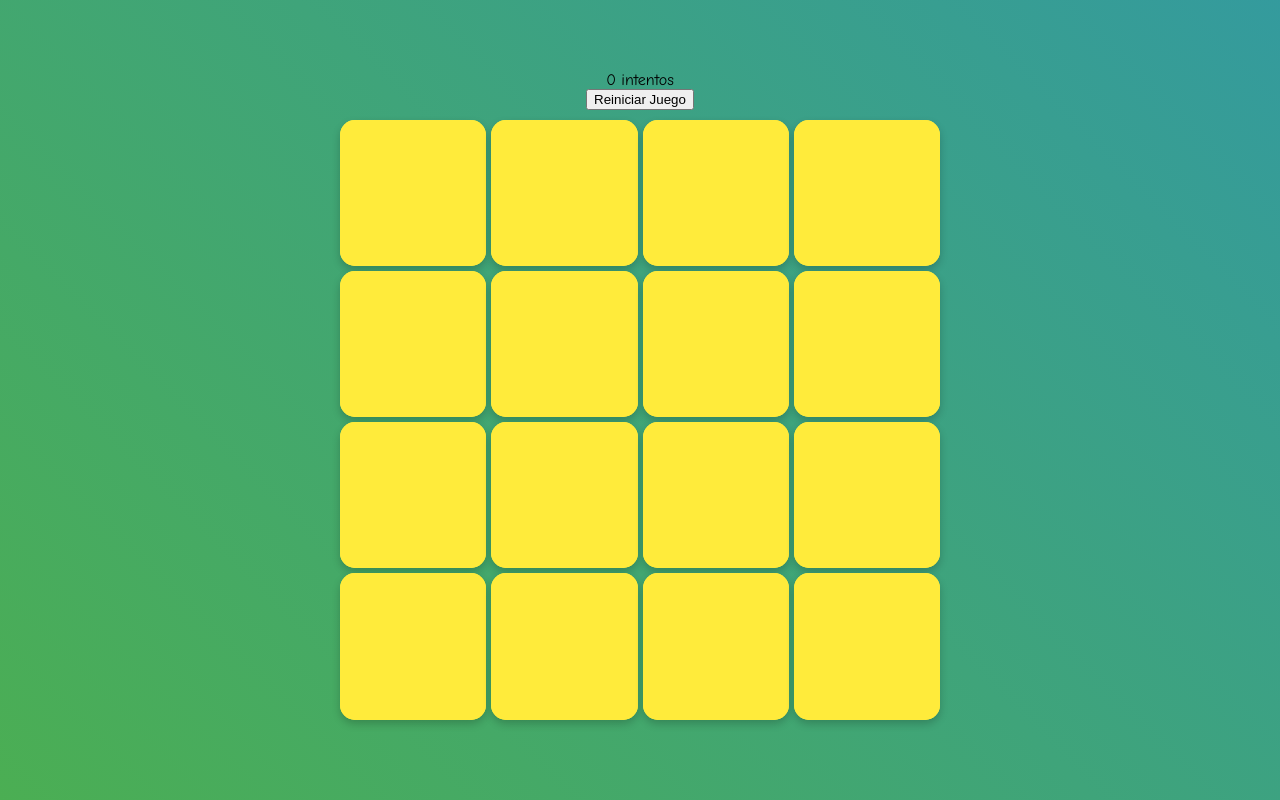
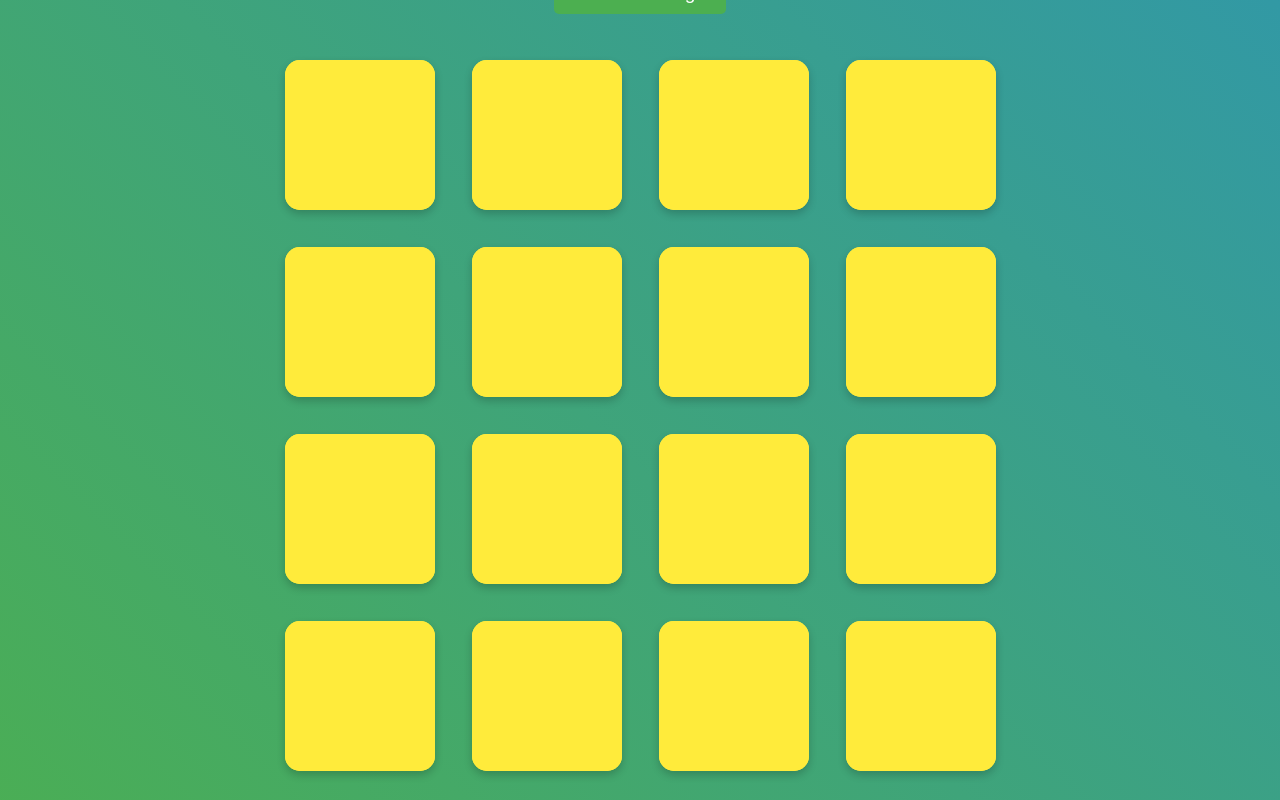
Before and after one commit to pinguineitor09/medicinememory, a plain HTML site: page index.html in a window 1280 px wide. Drawn offline with Linux system fonts and the light colour scheme.

Commit message:
Update styles.css

```diff
--- a/styles.css
+++ b/styles.css
@@ -1,6 +1,8 @@
+/* Estilos generales para el juego */
 body {
    margin: 0;
    font-family: 'Comic Sans MS', cursive, sans-serif;
+   overflow: hidden;
    background: linear-gradient(45deg, #ff6b6b, #f7b733, #4caf50, #1e88e5);
    background-size: 600% 600%;
    animation: backgroundAnimation 10s ease infinite;
@@ -19,29 +21,59 @@ body {
 }
 
 #wrapper {
-  height: 100vh;
+   height: 85vh;
    display: flex;
    flex-direction: column;
    align-items: center;
    justify-content: center;
+   position: relative;
+   z-index: 1;
+}
+
+#stats {
+   color: #ff6347;
+   padding: 1rem;
+   text-align: center;
+   width: calc(100% - 2rem);
+   font-size: 2.5rem;
+   font-weight: bold;
+   text-shadow: 2px 2px 5px rgba(0, 0, 0, 0.3);
+   margin-bottom: 10px;
+}
+
+#resetButton {
+   background-color: #4CAF50;
+   color: white;
+   padding: 10px 20px;
+   font-size: 1.2rem;
+   border: none;
+   border-radius: 5px;
+   cursor: pointer;
+   margin-bottom: 20px;
+   transition: background-color 0.3s;
+}
+
+#resetButton:hover {
+   background-color: #45a049;
 }
 
 #game {
    display: grid;
    grid-template-columns: repeat(4, 1fr);
-  grid-template-rows: repeat(4, 1fr);
    gap: 5px;
-  width: 90vw;
-  max-width: 600px;
-  height: 90vw;
-  max-height: 600px;
+   justify-content: center;
+   align-items: center;
    padding: 10px;
+   position: relative;
+   z-index: 2;
 }
 
+/* Estilo para las cartas */
 .card {
+   width: 120px;
+   height: 120px;
+   margin: 1rem;
    position: relative;
-  width: 100%;
-  padding-top: 100%; /* Proporción 1:1 para que las cartas siempre sean cuadradas */
    transition: transform 0.5s ease;
    transform-style: preserve-3d;
    cursor: pointer;
@@ -50,33 +82,40 @@ body {
    background-color: #ffeb3b;
 }
 
+.card.active {
+   transform: rotateY(180deg);
+}
+
 .card div {
-  position: absolute;
-  top: 0;
-  left: 0;
-  right: 0;
-  bottom: 0;
+   width: 100%;
+   height: 100%;
    border-radius: 15px;
    display: flex;
    align-items: center;
    justify-content: center;
+   position: absolute;
    backface-visibility: hidden;
+   pointer-events: none;
 }
 
 .card .face {
    background: #f0f8ff;
    transform: rotateY(180deg);
-  font-size: 2rem;
+   display: flex;
+   align-items: center;
+   justify-content: center;
+   font-size: 4rem;
    color: #009688;
+   font-weight: bold;
 }
 
 .card .back {
+   border-radius: 15px;
    background: url(images/back.png) center / contain no-repeat;
    background-color: #ffeb3b;
-}
-
-.card.active {
-  transform: rotateY(180deg);
+   display: flex;
+   align-items: center;
+   justify-content: center;
 }
 
 .card.matched {
@@ -84,10 +123,50 @@ body {
    border: 3px solid #4caf50;
 }
 
-/* Adaptabilidad a pantallas pequeñas */
+/* MEDIA QUERIES PARA RESPONSIVIDAD */
+
+/* Ajustes para pantallas grandes (escritorios y laptops grandes) */
+@media (min-width: 1024px) {
+   #game {
+      grid-template-columns: repeat(4, 1fr);
+   }
+
+   .card {
+      width: 150px;
+      height: 150px;
+   }
+}
+
+/* Ajustes para tablets (pantallas medianas) */
+@media (min-width: 768px) and (max-width: 1023px) {
+   #game {
+      grid-template-columns: repeat(3, 1fr);
+   }
+
+   .card {
+      width: 130px;
+      height: 130px;
+   }
+}
+
+/* Ajustes para pantallas pequeñas (teléfonos) */
 @media (max-width: 767px) {
    #game {
-    width: 100vw;
-    height: 100vw;
+      grid-template-columns: repeat(2, 1fr);
+   }
+
+   .card {
+      width: 100px;
+      height: 100px;
+      margin: 0.5rem;
+   }
+
+   #stats {
+      font-size: 1.8rem;
+   }
+
+   #resetButton {
+      font-size: 1rem;
+      padding: 8px 16px;
    }
 }
```
Lines whose indentation alone changed are shown as unchanged.
